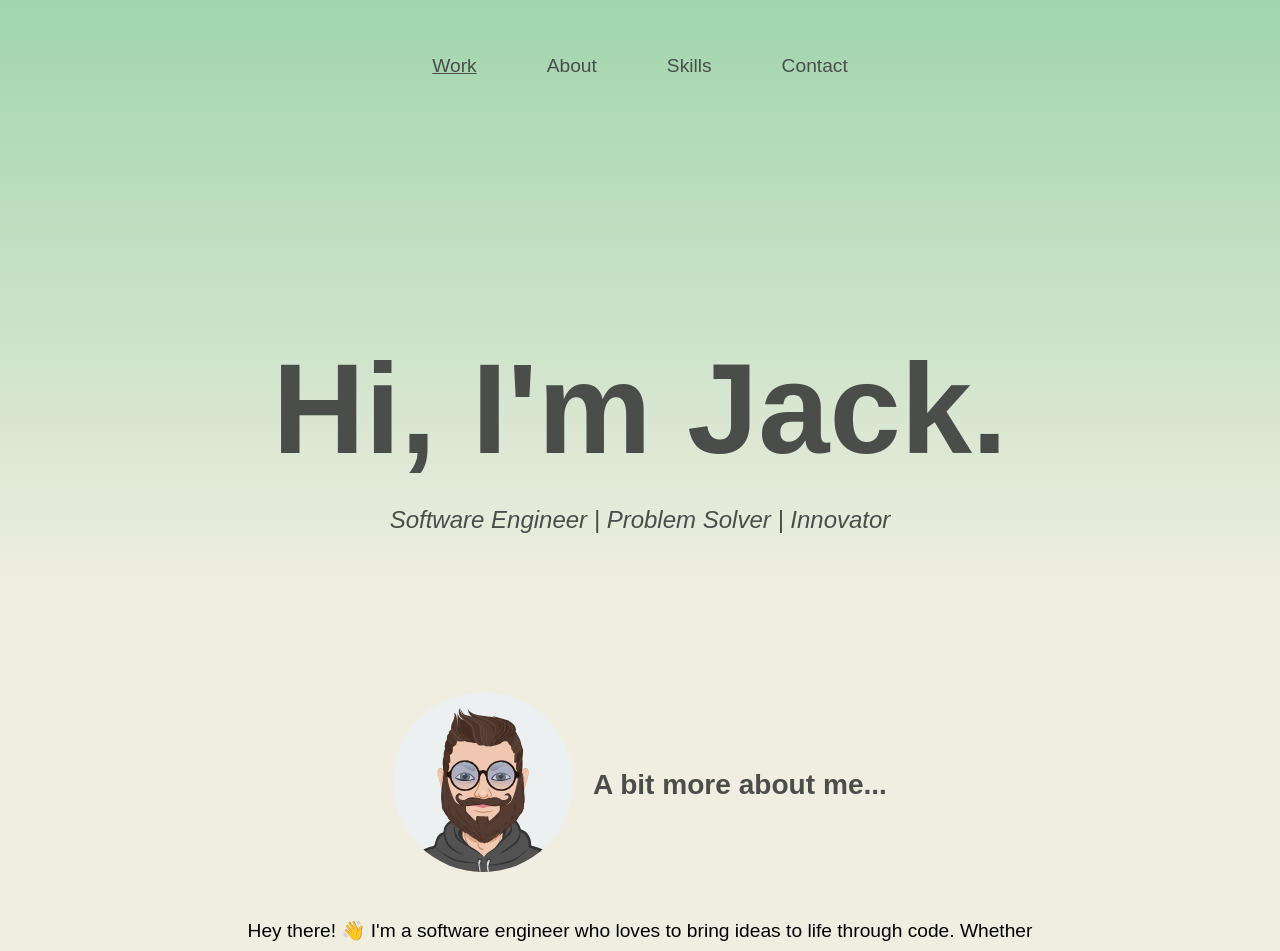
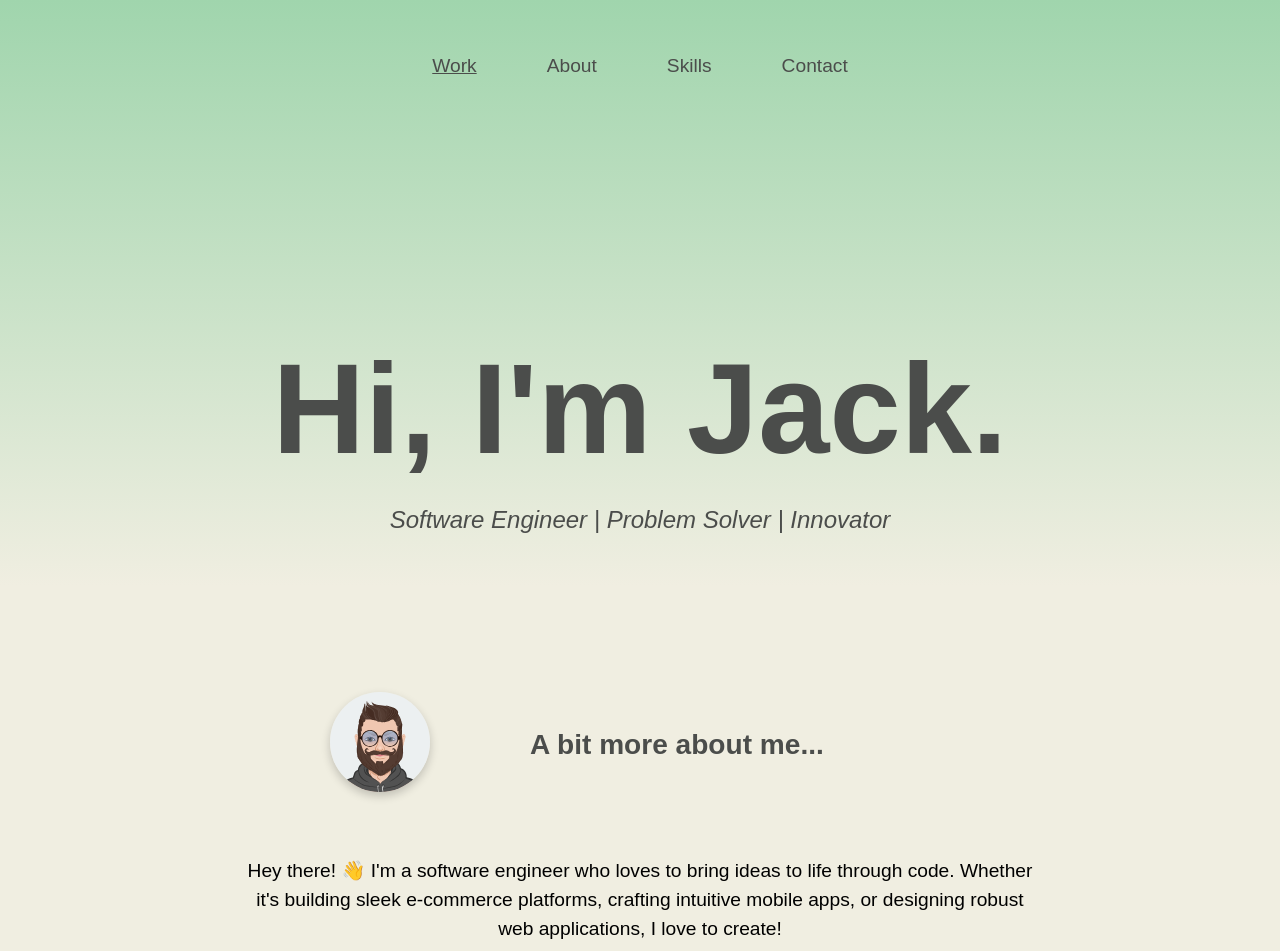
Before and after one commit to jack-allen-web/portfolio, a React (Create React App) app: page / in a window 1280 px wide. Shown: the top 951 px of the page. Built offline with nearby package versions, Linux system fonts and the light colour scheme.

Commit message:
Change styles of AboutMe and WorkSection

```diff
--- a/src/components/AboutMe.js
+++ b/src/components/AboutMe.js
@@ -24,7 +24,7 @@ const AboutMe = () => {
             {/* Description Section */}
             <div className="about-me-description-container">
                 <p className="about-me-description">
-                    Hey there! 👋 I'm a software engineer who loves to bring ideas to life through code. Whether it's building sleek e-commerce platforms, crafting intuitive mobile apps, or designing robust web applications...
+                    Hey there! 👋 I'm a software engineer who loves to bring ideas to life through code. Whether it's building sleek e-commerce platforms, crafting intuitive mobile apps, or designing robust web applications, I love to create!
                 </p>
                 {/*<button className="read-more-btn" onClick={toggleExpanded}>*/}
                 {/*    {expanded ? 'Read Less' : 'Read More'}*/}
--- a/src/styles/AboutMe.css
+++ b/src/styles/AboutMe.css
@@ -4,35 +4,38 @@
     align-items: center; /* Center everything horizontally */
     justify-content: center;
     margin: 0px 30px;
-    padding-bottom: 50px;
+    padding-bottom: 90px;
     text-align: center;
 }
 
 .about-me-header {
     display: flex;
     align-items: center;
-    justify-content: center;
+    justify-content: left;
     font-size: 1.5rem;
     color: #4b4d4b;
     width: 100%;
     max-width: 800px;
-    margin-bottom: 20px; /* Adds some space below the header */
+    margin-bottom: 40px; /* Adds some space below the header */
 }
 
 .about-me-header-icon {
     flex-shrink: 0; /* Prevent the avatar from shrinking */
-    margin-right: 20px; /* Space between avatar and title */
+    padding-left: 90px;
+    margin-right: 30px; /* Space between avatar and title */
 }
 
 .about-me-header-title {
-    text-align: center;
+    text-align: left;
+    padding-left: 70px;
 }
 
 .about-me-header img {
-    width: 180px;
-    height: 180px;
+    width: 100px;
+    height: 100px;
     border-radius: 50%;
     object-fit: cover;
+    box-shadow: 0 4px 10px rgba(0, 0, 0, 0.2);
 }
 
 /* Description Section */
--- a/src/styles/WorkSection.css
+++ b/src/styles/WorkSection.css
@@ -56,6 +56,7 @@
 .work-box.prev,
 .work-box.behind {
     filter: blur(2px); /* Adjust the value to control the level of blur */
+    font-size: 0.8em;
 }
 
 .work-box.next {
```
